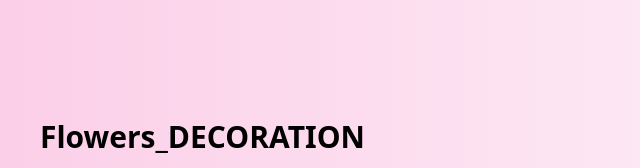
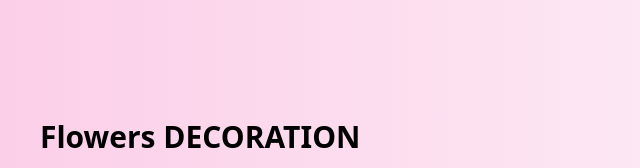
Before and after one commit to dilipmali9450/decoration-, a website: page index.html in a window 1280 px wide. Shown: the part 142-310 px from the top of the page, 0-640 px from the left. Drawn offline with nearby package versions, Linux system fonts and the light colour scheme.

Commit message:
Update index.html

```diff
--- a/index.html
+++ b/index.html
@@ -47,7 +47,7 @@ tailwind.config = {
        <!--Flowers decoration-->
     <div class="max-w-7xl mx-auto flex flex-col md:flex-row items-center p-6 shadow-md pt-32">
         <div class="md:w-1/2 p-4">
-            <h1 class="text-3xl font-bold mb-4">  Flowers_DECORATION</h1>
+            <h1 class="text-3xl font-bold mb-4">  Flowers DECORATION</h1>
             <p class="text-gray-700">A great mandap design is not just about pleasing aesthectics but also about the meaning behind putting up a canopy with four pillars that marks the auspiciousness of a fruitful married life. Only a selected number of people are allowed in the mandap under it’s canopy .</p>
             <button class="mt-4 bg-blue-500 text-white px-4 py-2 rounded hover:bg-blue-600">Learn More</button>
         </div>
```
